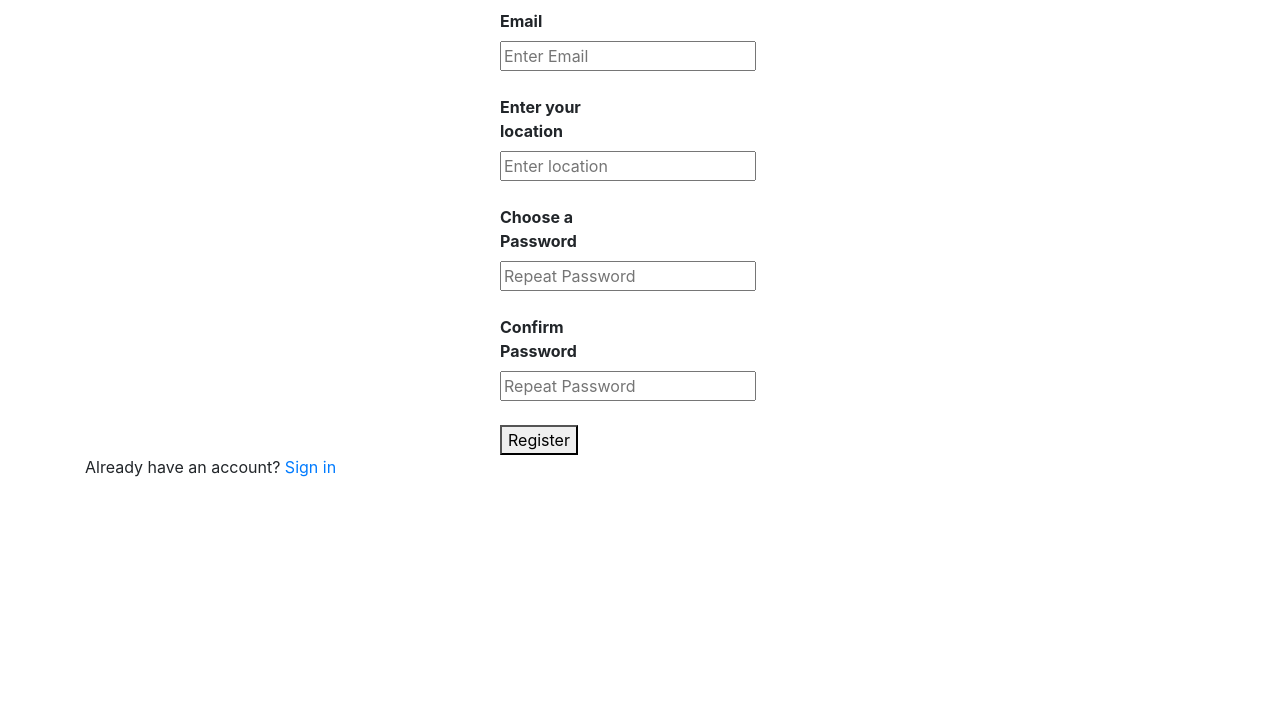
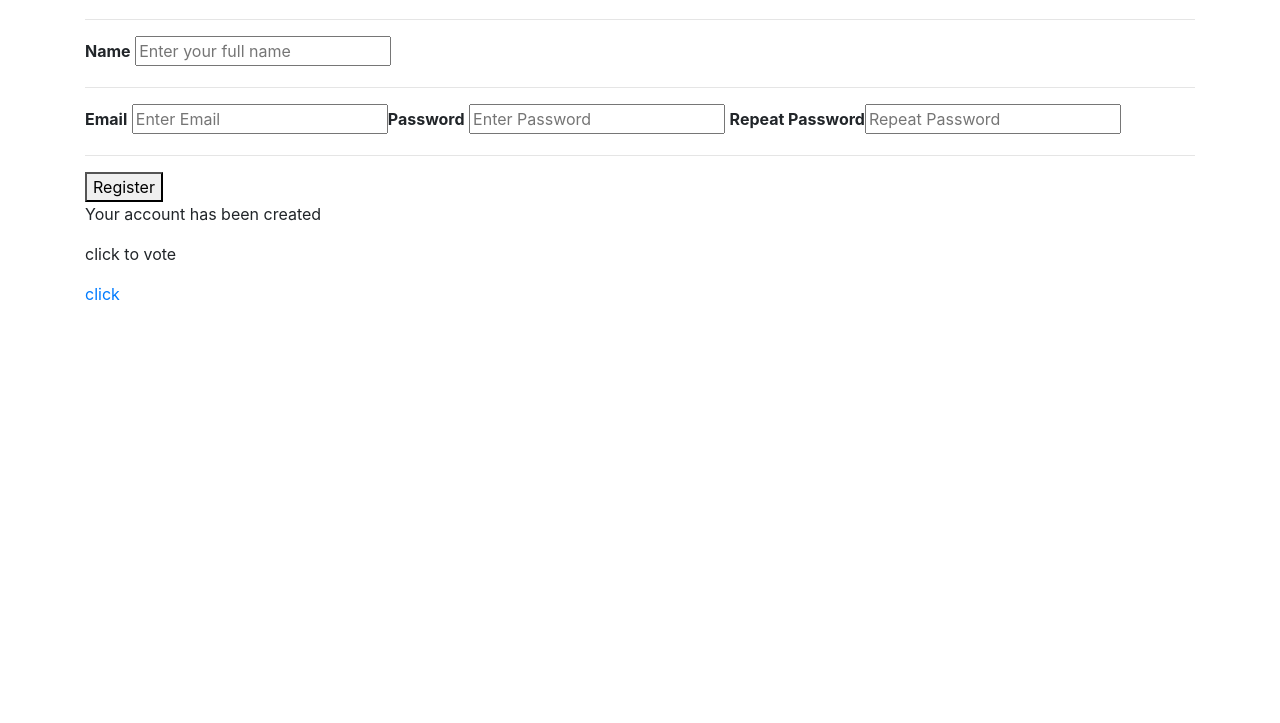
Before and after one commit to BenardBett/Institution-Voting-Hub, a plain HTML site: page register.html in a window 1280 px wide. Shown: the part 77-800 px from the top of the page. Drawn offline with Linux system fonts and the light colour scheme; files that its build step writes are made by us from their sources.

Commit message:
modify html

```diff
--- a/register.html
+++ b/register.html
@@ -1,47 +1,43 @@
 <!DOCTYPE html>
-<html lang="en">
+<html>
 
 <head>
-    <meta charset="UTF-8">
-    <meta name="viewport" content="width=device-width, initial-scale=1.0">
-    <link rel="stylesheet" type="text/css" href="/css/styles.css">
-    <link rel="stylesheet" type="text/css" href="/css/bootstrap.min.css">
-    <title>Document</title>
-</head>
+    <meta name="viewport" content="width=device-width, initial-scale=1">
 
-<body>
-    <div class="row">
-        <div class="col-md-6">
-            <div class="slim">
-                <div container>
-                    <form> <label for=""><b>Name</b></label>
-                        <input type="text" placeholder="Enter your name" name="Name" id="name" required>
-                        <br>
-                        <br>
-                        <label for="email"><b>Email</b></label>
-                        <input type="text" placeholder="Enter Email" name="email" id="email" required>
-                        <br>
-                        <br> <label for="text"><b>Enter your location</b></label>
-                        <input type="text" placeholder="Enter location" name="" id="" required>
-                        <br>
-                        <br>
-                        <label for="psw-repeat"><b>Choose a Password</b></label>
-                        <input type="password" placeholder="Repeat Password" name="psw-repeat" id="psw-repeat" required>
-                        <br>
-                        <br> <label for="psw-repeat"><b>Confirm Password</b></label>
-                        <input type="password" placeholder="Repeat Password" name="psw-repeat" id="psw-repeat" required>
-                        <br>
-                        <br>
-                        <button type="submit" class="registerbtn">Register</button>
-                </div>
+    <link rel="stylesheet" href="bootstrap.min.css">
+    <script src="jquery-3.5.1.min.map"></script>
+    <link rel="stylesheet" href="styles.css" type="text/css">
+
+    <body>
+        <div class="disp">
+            <div class="container">
+                <form action="">
+
+                    <h1>Register to vote</h1>
+                    <p>Please fill in this form to create an account.</p>
+                    <hr><label for="Name"><b>Name</b></label>
+                    <input type="text" placeholder="Enter your full name" name="Name" id="Name" required>
+                    <hr><label for="email"><b>Email</b></label>
+                    <input type="text" placeholder="Enter Email" name="email" id="email" required><label for="psw"><b>Password</b></label>
+                    <input type="password" placeholder="Enter Password" name="psw" id="psw" required>
+                    <label for="psw-repeat"><b>Repeat Password</b>
+                    </label><input type="password" placeholder="Repeat Password" name="psw-repeat" id="psw-repeat" required>
+                    <hr>
+                    </a>
+                    <button type="submit" class="registerbtn">Register</button>
+
+                    <div class="show">
+                        <p>Your account has been created</p>
+                        <p>click to vote</p>
+                        <a href="">click</a>
+                    </div>
+                </form>
             </div>
         </div>
-    </div>
-    <div class="container signin">
-        <p>Already have an account? <a href="signin.html">Sign in</a></p>
-    </div>
-    </form>
-
-</body>
+        <!-- <script src="https://ajax.googleapis.com/ajax/libs/jquery/3.4.1/jquery.min.js"></script>
+        <script src="https://maxcdn.bootstrapcdn.com/bootstrap/4.3.1/js/bootstrap.min.js"></script> -->
+        <script src="/jquery-3.5.1.min.map"></script>
+        <script src="/script.js"></script>
+    </body>
 
 </html>
```
